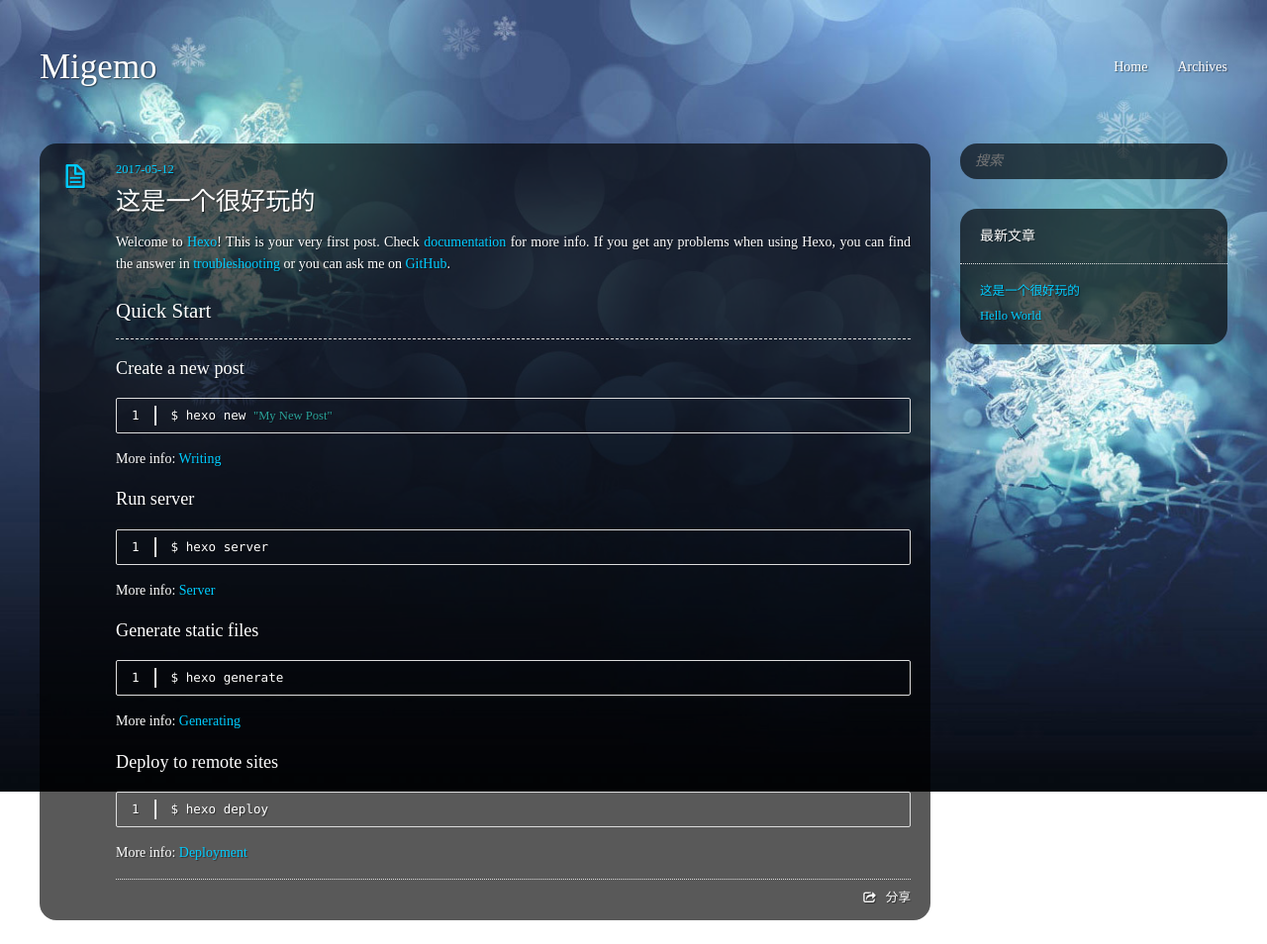
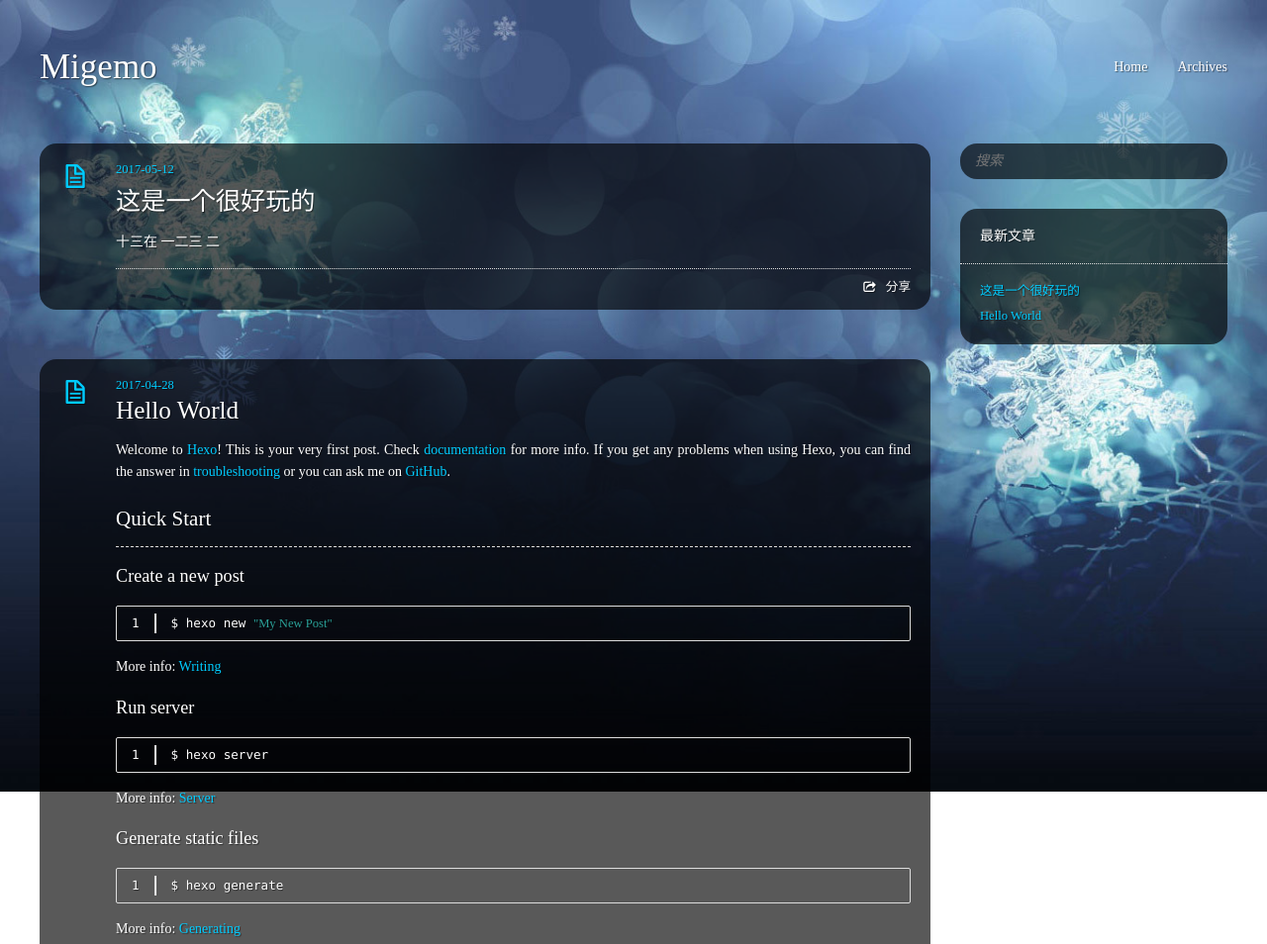
Before and after one commit to mona3399/mona3399.github.io, a plain HTML site: page index.html in a window 1280 px wide. Shown: the top 954 px of the page at 99% size. Drawn offline with Linux system fonts and the light colour scheme; a script that the page names is missing.

Commit message:
Site updated: 2017-05-12 22:20:52

```diff
--- a/index.html
+++ b/index.html
@@ -72,15 +72,7 @@
     </header>
     <div class="entry">
 
-        <p>Welcome to <a href="https://hexo.io/" target="_blank" rel="external">Hexo</a>! This is your very first post. Check <a href="https://hexo.io/docs/" target="_blank" rel="external">documentation</a> for more info. If you get any problems when using Hexo, you can find the answer in <a href="https://hexo.io/docs/troubleshooting.html" target="_blank" rel="external">troubleshooting</a> or you can ask me on <a href="https://github.com/hexojs/hexo/issues" target="_blank" rel="external">GitHub</a>.</p>
-<h2 id="Quick-Start"><a href="#Quick-Start" class="headerlink" title="Quick Start"></a>Quick Start</h2><h3 id="Create-a-new-post"><a href="#Create-a-new-post" class="headerlink" title="Create a new post"></a>Create a new post</h3><figure class="highlight bash"><table><tr><td class="gutter"><pre><div class="line">1</div></pre></td><td class="code"><pre><div class="line">$ hexo new <span class="string">"My New Post"</span></div></pre></td></tr></table></figure>
-<p>More info: <a href="https://hexo.io/docs/writing.html" target="_blank" rel="external">Writing</a></p>
-<h3 id="Run-server"><a href="#Run-server" class="headerlink" title="Run server"></a>Run server</h3><figure class="highlight bash"><table><tr><td class="gutter"><pre><div class="line">1</div></pre></td><td class="code"><pre><div class="line">$ hexo server</div></pre></td></tr></table></figure>
-<p>More info: <a href="https://hexo.io/docs/server.html" target="_blank" rel="external">Server</a></p>
-<h3 id="Generate-static-files"><a href="#Generate-static-files" class="headerlink" title="Generate static files"></a>Generate static files</h3><figure class="highlight bash"><table><tr><td class="gutter"><pre><div class="line">1</div></pre></td><td class="code"><pre><div class="line">$ hexo generate</div></pre></td></tr></table></figure>
-<p>More info: <a href="https://hexo.io/docs/generating.html" target="_blank" rel="external">Generating</a></p>
-<h3 id="Deploy-to-remote-sites"><a href="#Deploy-to-remote-sites" class="headerlink" title="Deploy to remote sites"></a>Deploy to remote sites</h3><figure class="highlight bash"><table><tr><td class="gutter"><pre><div class="line">1</div></pre></td><td class="code"><pre><div class="line">$ hexo deploy</div></pre></td></tr></table></figure>
-<p>More info: <a href="https://hexo.io/docs/deployment.html" target="_blank" rel="external">Deployment</a></p>
+        <p>十三在 一二三 二</p>
 
 
     </div>
```
Also changed, not shown: 2017/05/12/好玩的文档/index.html (+2 -10 lines).
